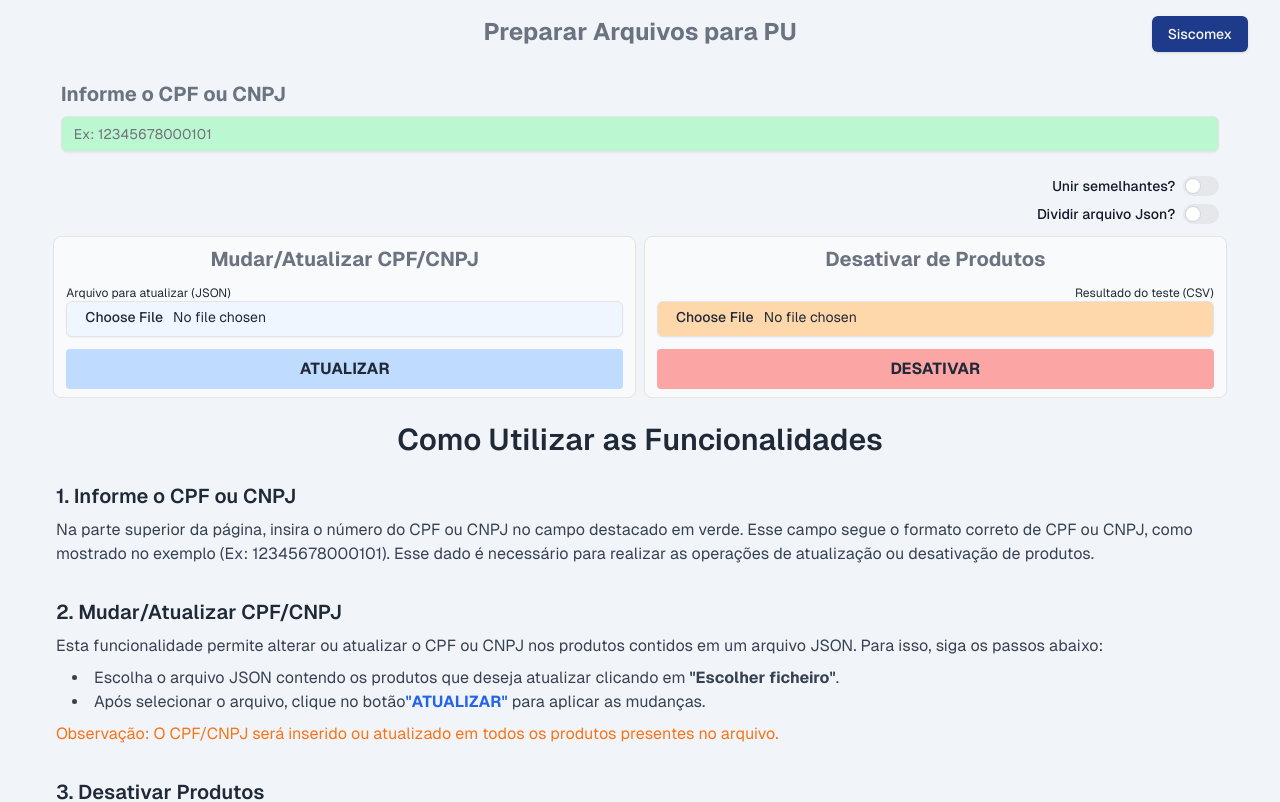
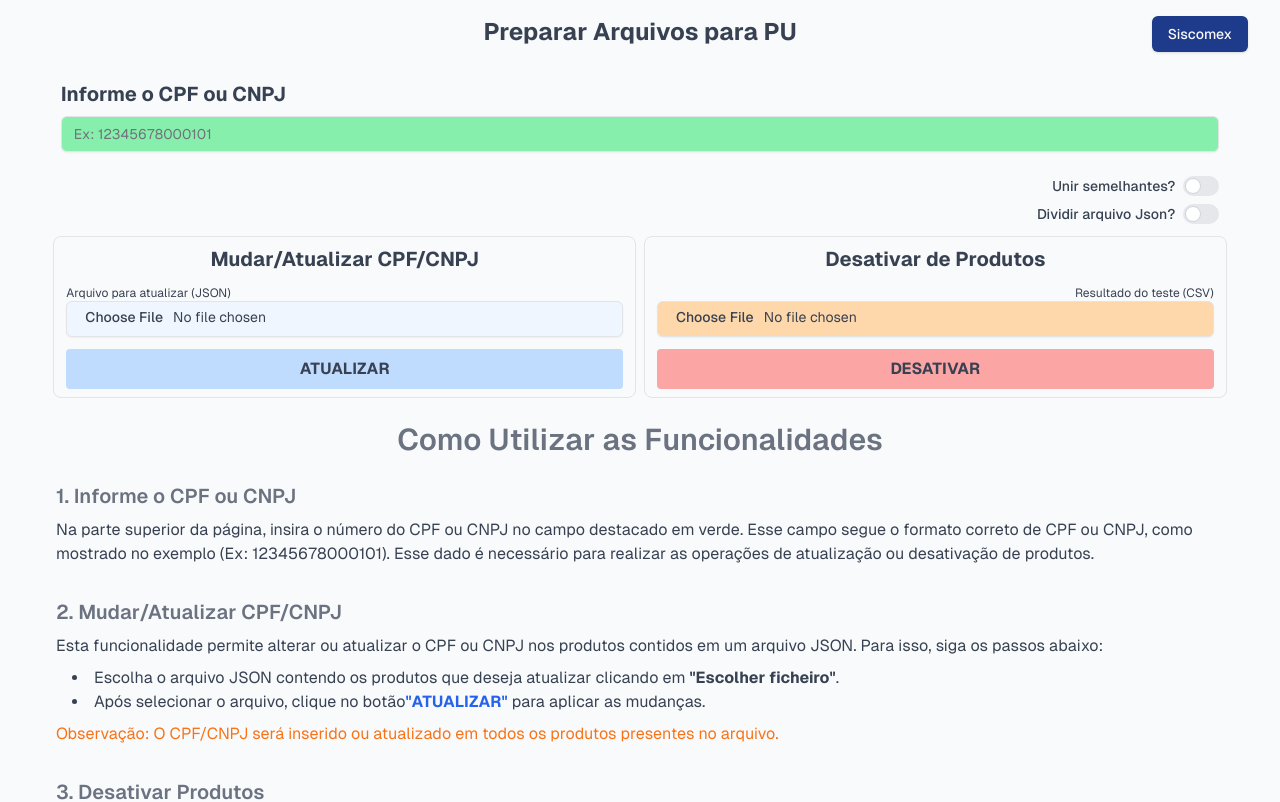
Before and after one commit to dev-pedro/preparar-json-pu, a Next.js app: page / in a window 1280 px wide. Shown: the top 802 px of the page. Built offline with nearby package versions, Linux system fonts and the light colour scheme.

Commit message:
style: a few chenge in style cess

```diff
--- a/app/page.tsx
+++ b/app/page.tsx
@@ -146,11 +146,11 @@ export default function Home() {
   }, [rootCpfCnpj]);
 
   return (
-    <div className="bg-slate-100 text-gray-800 items-center justify-items-center min-h-screen pb-1 font-[family-name:var(--font-geist-sans)]">
+    <div className="dark:bg-gray-900 bg-slate-50 text-gray-700 items-center justify-items-center min-h-screen pb-1 font-[family-name:var(--font-geist-sans)]">
       <main className="flex flex-col w-full">
         <div className="py-4">
           <div>
-            <h1 className="w-full text-gray-500 text-center font-bold text-2xl pb-2">
+            <h1 className="w-full text-center font-bold text-2xl pb-2">
               Preparar Arquivos para PU
             </h1>
           </div>
@@ -170,15 +170,12 @@ export default function Home() {
           <div className="flex flex-col items-center p-2 w-full">
             <div className="w-11/12 md:w-12/12">
               <div className="">
-                <label
-                  className="font-bold sm:text-xl text-gray-500"
-                  htmlFor="cpf-cnpj"
-                >
+                <label className="font-bold sm:text-xl" htmlFor="cpf-cnpj">
                   Informe o CPF ou CNPJ
                 </label>
               </div>
               <Input
-                className="bg-green-200 hover:bg-green-300 mb-0 mt-2"
+                className="bg-green-300 hover:bg-green-400 mb-0 mt-2"
                 id="cpf-cnpj"
                 name="cpf-cnpj"
                 type="text"
@@ -198,7 +195,7 @@ export default function Home() {
               {/* switch toggle unir */}
               <div className="flex flex-col gap-1">
                 <label className="inline-flex justify-between cursor-pointer md:justify-end gap-2">
-                  <span className="ms-0 text-sm font-medium text-gray-900 dark:text-gray-300">
+                  <span className="ms-0 text-sm font-medium">
                     Unir semelhantes?
                   </span>
                   <input
@@ -213,7 +210,7 @@ export default function Home() {
                 </label>
                 {/* switch toggle dividir */}
                 <label className="inline-flex justify-between cursor-pointer md:justify-end gap-2">
-                  <span className="ms-0 text-sm font-medium text-gray-900 dark:text-gray-300">
+                  <span className="ms-0 text-sm font-medium">
                     Dividir arquivo Json?
                   </span>
                   <input
@@ -233,7 +230,7 @@ export default function Home() {
             {/* seção para pré testes */}
             <div className="bg-gray-50 w-full rounded-lg border px-3 py-2">
               <div className="relative flex items-center justify-center">
-                <p className="text-gray-500 font-bold text-xl text-center">
+                <p className="font-bold text-xl text-center">
                   Mudar/Atualizar CPF/CNPJ
                 </p>
               </div>
@@ -253,7 +250,7 @@ export default function Home() {
               </div>
               <div className="">
                 <button
-                  className="w-full bg-blue-200 hover:bg-blue-400 text-gray-800 font-bold py-2 px-4 rounded"
+                  className="w-full bg-blue-200 hover:bg-blue-400 font-bold py-2 px-4 rounded"
                   onClick={() => handleUpdateRootCpfCnpj(rootCpfCnpj)}
                 >
                   ATUALIZAR
@@ -264,7 +261,7 @@ export default function Home() {
             {/* seção pós testes */}
             <div className="bg-gray-50 w-full rounded-lg border px-3 py-2">
               <div>
-                <p className="w-full text-gray-500 text-center font-bold text-xl">
+                <p className="w-full text-center font-bold text-xl">
                   Desativar de Produtos
                 </p>
               </div>
@@ -284,7 +281,7 @@ export default function Home() {
               </div>
               <div className="">
                 <button
-                  className="w-full bg-red-300 hover:bg-red-400 text-gray-800 font-bold py-2 px-4 rounded"
+                  className="w-full bg-red-300 hover:bg-red-400 font-bold py-2 px-4 rounded"
                   onClick={handleDeactivateProducts}
                 >
                   DESATIVAR
--- a/app/utils/doc.tsx
+++ b/app/utils/doc.tsx
@@ -2,7 +2,7 @@ import React from "react";
 
 const Doc = () => {
   return (
-    <div className="px-6 md:px-14 pt-6 text-gray-800">
+    <div className="px-6 md:px-14 pt-6 text-gray-500 dark:bg-gray-900 bg-transparent">
       <h2 className="text-3xl font-semibold text-center mb-6">
         Como Utilizar as Funcionalidades
       </h2>
```
